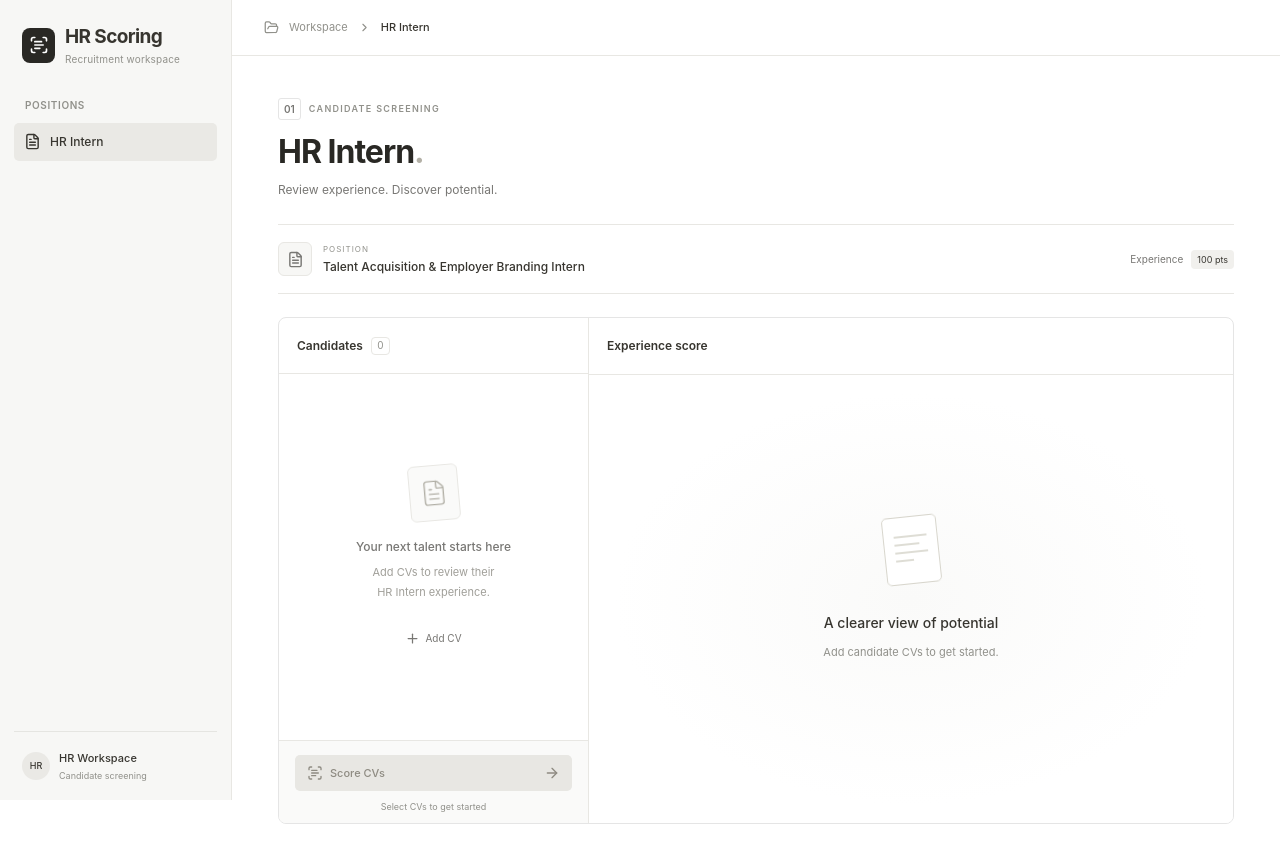
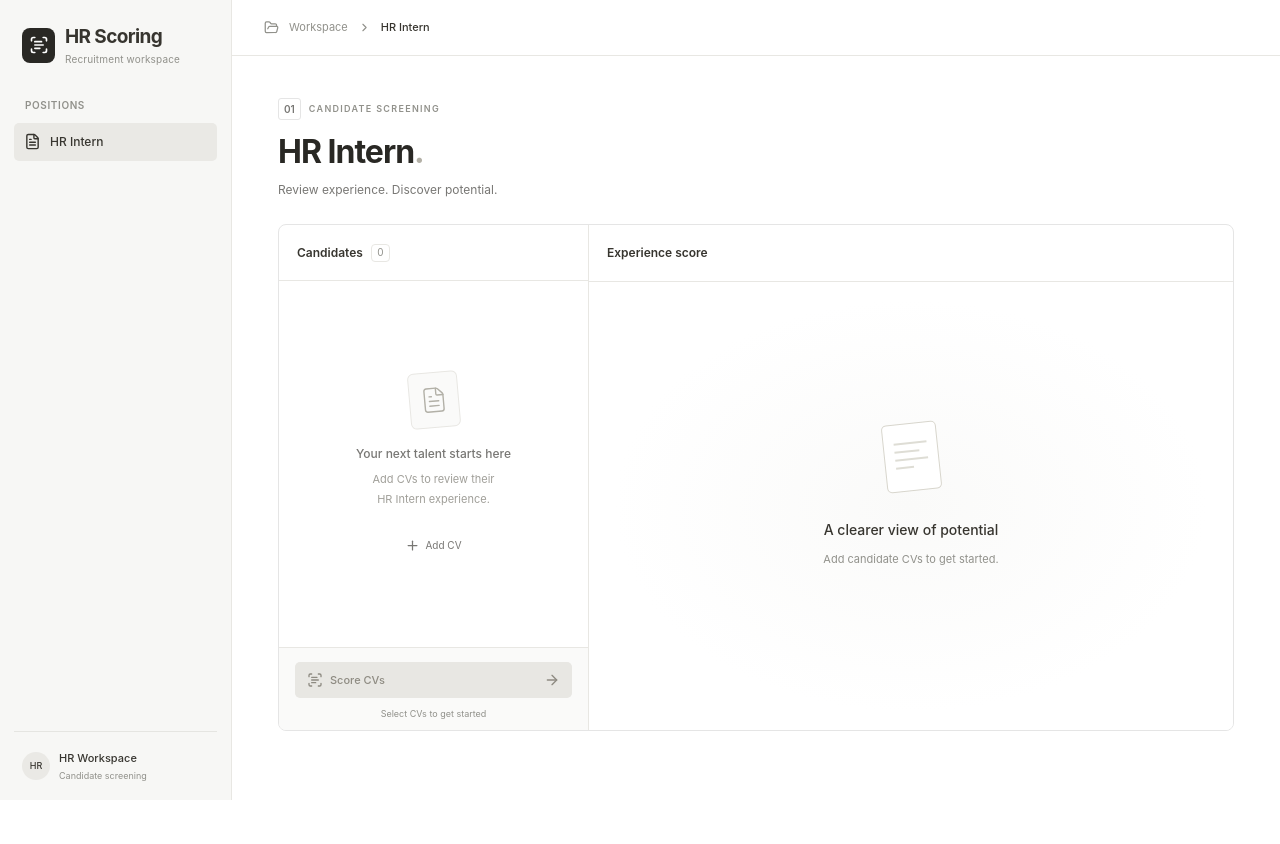
Before and after one commit to minhwuan1234/hr-scoring, a React (Vite) app: page / in a window 1280 px wide. After the commit the page ends 800 px from the top, so only its background shows below. Built offline with nearby package versions, Linux system fonts and the light colour scheme.

Commit message:
Remove position summary strip from scoring page

```diff
--- a/src/HrIntern.tsx
+++ b/src/HrIntern.tsx
@@ -102,7 +102,6 @@ export default function HrIntern() {
     <header className="topbar"><div className="breadcrumb"><FolderOpen size={15} /><span>Workspace</span><ChevronRight size={13} /><strong>HR Intern</strong></div></header>
     <div className="content scoring-content">
       <div className="page-heading"><div><div className="eyebrow"><span>01</span>CANDIDATE SCREENING</div><h1>HR Intern<span className="title-dot">.</span></h1><p>Review experience. Discover potential.</p></div></div>
-      <div className="position-strip"><div><span className="role-icon"><FileText size={17} /></span><div><span className="position-eyebrow">POSITION</span><strong>{HR_INTERN_POSITION}</strong></div></div><span className="experience-tag">Experience <span>100 pts</span></span></div>
       <input className="visually-hidden" ref={input} type="file" accept=".pdf,application/pdf" multiple disabled={busy} aria-label="Choose candidate CVs" onChange={event => { addFiles(Array.from(event.target.files ?? [])); event.target.value = ''; }} />
       {errors.length > 0 && <div className="alert" role="alert"><CircleAlert size={15} /><div>{errors.map((error,index) => <p key={index}>{error}</p>)}</div><button className="icon-button" aria-label="Dismiss upload errors" onClick={() => setErrors([])}><X size={15} /></button></div>}
       <section className="workspace-panel scoring-workspace" aria-label="HR Intern experience scoring">
```
